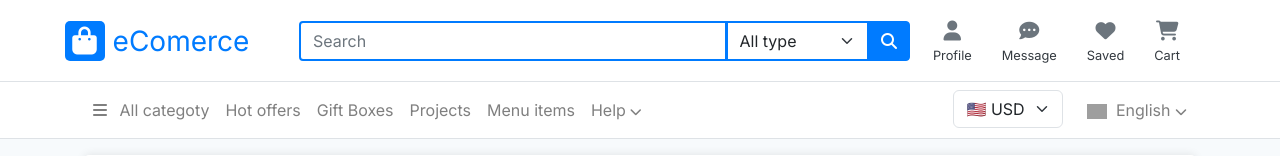
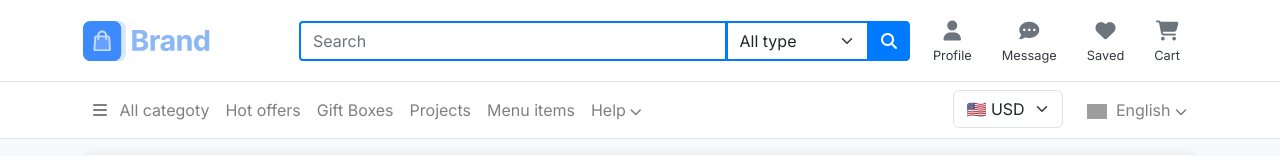
Before and after one commit to hamxasajid/ecommerce-front-end, a React (Vite) app: page / in a window 1280 px wide. Shown: the top 156 px of the page. Built offline with nearby package versions, Linux system fonts and the light colour scheme; no server answers; grey boxes are pictures that could not be loaded.

Commit message:
Logo updated

```diff
--- a/src/assets/Component/Nav.jsx
+++ b/src/assets/Component/Nav.jsx
@@ -23,16 +23,7 @@ const Nav = () => {
               to="/"
               className="brand-wrap me-3 d-flex align-items-center justify-content-center gap-2 fs-3"
             >
-              <i
-                style={{
-                  width: "40px",
-                  height: "40px",
-                  borderRadius: "5px",
-                }}
-                className="fas fa-shopping-bag text-white bg-primary d-flex align-items-center justify-content-center"
-              ></i>
-              eComerce
-              {""}
+              <img src="logo-colored.svg" alt="logo-colored" />
             </Link>
           </div>
 
@@ -145,16 +136,7 @@ const Nav = () => {
                   to="/"
                   className="brand-wrap me-3 d-flex align-items-center justify-content-center gap-2 fs-3"
                 >
-                  <i
-                    style={{
-                      width: "40px",
-                      height: "40px",
-                      borderRadius: "5px",
-                    }}
-                    className="fas fa-shopping-bag text-white bg-primary d-flex align-items-center justify-content-center"
-                  ></i>
-                  eComerce
-                  {""}
+                  <img src="logo-colored.svg" alt="logo-colored" />
                 </Link>
                 {/* brand-wrap end.// */}
               </div>
--- a/src/assets/Footer.jsx
+++ b/src/assets/Footer.jsx
@@ -14,18 +14,9 @@ const Footer = () => {
               <article className="me-lg-5">
                 <Link
                   to="/"
-                  className="brand-wrap me-3 d-flex align-items-center gap-2 fs-3"
+                  className="brand-wrap me-3 d-flex align-items-center justify-content-center gap-2 fs-3"
                 >
-                  <i
-                    style={{
-                      width: "40px",
-                      height: "40px",
-                      borderRadius: "5px",
-                    }}
-                    className="fas fa-shopping-bag text-white bg-primary d-flex align-items-center justify-content-center"
-                  ></i>
-                  eComerce
-                  {""}
+                  <img src="logo-colored.svg" alt="logo-colored" />
                 </Link>
                 <p className="mt-3 text-muted">
                   Here is some information about our company. We have been
--- a/src/index.css
+++ b/src/index.css
@@ -3,7 +3,7 @@
   margin: 0;
   padding: 0;
   box-sizing: border-box;
-  transition: all 0.5s;
+  transition: all 0.3s;
 }
 
 body {
```
Also changed, not shown: public/logo-colored.svg (added).
